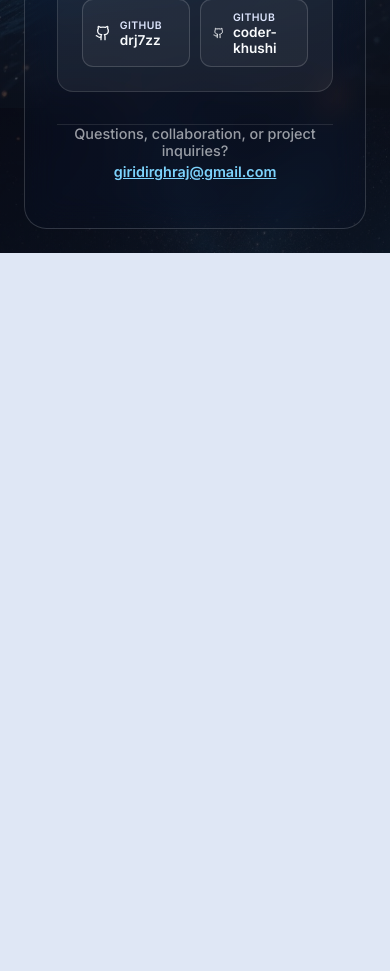
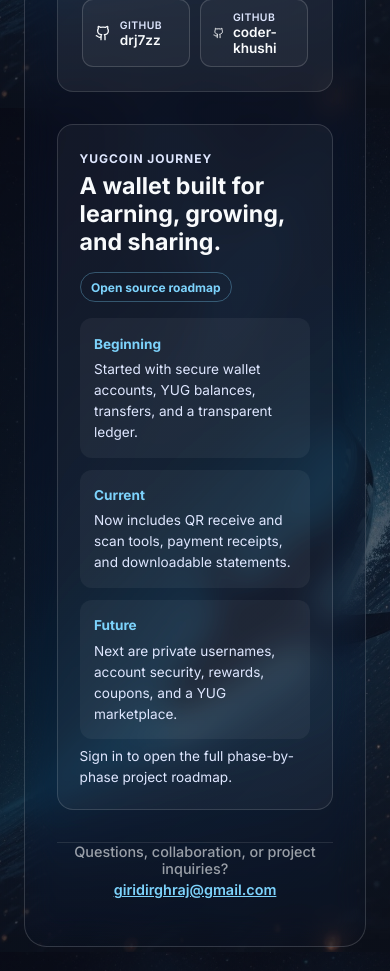
Before and after one commit to drj7zz/yugcoin, a React (Create React App) app in the folder frontend/: page / in a window 390 px wide. Shown: the part 1580-2551 px from the top of the page. Before the commit the page ends 1833 px from the top, so only its background shows below. Built offline with nearby package versions, Linux system fonts and the light colour scheme; no server answers.

Commit message:
feat: add open source project roadmap views

```diff
--- a/frontend/src/App.jsx
+++ b/frontend/src/App.jsx
@@ -7,6 +7,7 @@ import AuthModal from './components/AuthModal';
 import TransferModal from './components/TransferModal';
 import DepositWithdrawModal from './components/DepositWithdrawModal';
 import TransactionStatementModal from './components/TransactionStatementModal';
+import OpenSourceView from './components/OpenSourceView';
 import { api } from './services/api';
 import { Bell, Info, FolderKanban, Users, Github } from 'lucide-react';
 
@@ -173,6 +174,19 @@ export default function App() {
               </section>
             </div>
 
+            <section className="project-journey mt-8">
+              <div className="flex items-center justify-between gap-4" style={{ flexWrap: 'wrap' }}>
+                <div><span className="qr-receive-label">YugCoin journey</span><h2 className="font-bold" style={{ fontSize: '1.45rem', marginTop: '0.35rem' }}>A wallet built for learning, growing, and sharing.</h2></div>
+                <span className="journey-badge">Open source roadmap</span>
+              </div>
+              <div className="journey-grid">
+                <div><strong>Beginning</strong><p>Started with secure wallet accounts, YUG balances, transfers, and a transparent ledger.</p></div>
+                <div><strong>Current</strong><p>Now includes QR receive and scan tools, payment receipts, and downloadable statements.</p></div>
+                <div><strong>Future</strong><p>Next are private usernames, account security, rewards, coupons, and a YUG marketplace.</p></div>
+              </div>
+              <p className="journey-note">Sign in to open the full phase-by-phase project roadmap.</p>
+            </section>
+
             {/* Project contact */}
             <div className="flex flex-col items-center mt-8 pt-4" style={{ borderTop: '1px solid rgba(255,255,255,0.1)' }}>
               <p style={{ fontSize: '0.9rem', opacity: 0.6, fontWeight: 500 }}>Questions, collaboration, or project inquiries?</p>
@@ -206,6 +220,7 @@ export default function App() {
           )}
 
           {activeTab === 'insights' && <InsightsView history={history} wallets={wallets} />}
+          {activeTab === 'open-source' && <OpenSourceView />}
         </div>
       )}
 
--- a/frontend/src/components/Navbar.jsx
+++ b/frontend/src/components/Navbar.jsx
@@ -1,5 +1,5 @@
 import React from 'react';
-import { Wallet, BarChart2, LogOut, LogIn, UserPlus, RefreshCw, User } from 'lucide-react';
+import { Wallet, BarChart2, LogOut, LogIn, UserPlus, RefreshCw, User, Code2 } from 'lucide-react';
 import backgroundImage from '../assets/bg.jpeg';
 
 export default function Navbar({ user, activeTab, setActiveTab, onOpenAuth, onLogout, onRefresh }) {
@@ -47,6 +47,18 @@ export default function Navbar({ user, activeTab, setActiveTab, onOpenAuth, onLo
                   <BarChart2 size={16} /> <span style={{ fontSize: '0.9rem' }}>Insights</span>
                 </div>
               </button>
+              <button
+                className="liquid-btn-secondary"
+                style={{
+                  padding: '0.5rem 1rem',
+                  border: 'none',
+                  background: activeTab === 'open-source' ? 'rgba(255,255,255,0.2)' : 'transparent',
+                  color: activeTab === 'open-source' ? 'var(--text-main)' : 'var(--text-muted)'
+                }}
+                onClick={() => setActiveTab('open-source')}
+              >
+                <div className="flex items-center gap-2"><Code2 size={16} /> <span style={{ fontSize: '0.9rem' }}>Open Source</span></div>
+              </button>
             </div>
 
             <div className="navbar-actions flex items-center gap-4">
--- /dev/null
+++ b/frontend/src/components/OpenSourceView.jsx
@@ -0,0 +1,50 @@
+import React from 'react';
+import { BookOpen, CheckCircle2, Code2, Rocket, Target } from 'lucide-react';
+
+const phases = [
+  {
+    icon: <BookOpen size={20} />,
+    title: 'Phase 1 · Wallet foundation',
+    items: ['Learning-focused YUG wallet experience', 'User accounts, secure sign-in, and wallet balances', 'Deposits, transfers, transaction history, and double-entry ledger']
+  },
+  {
+    icon: <CheckCircle2 size={20} />,
+    title: 'Phase 2 · Payment experience',
+    items: ['Receive QR codes, camera scanning, and QR-image upload', 'Mandatory payment reference and repeat-payment action', 'Closable receipt previews with JPEG download']
+  },
+  {
+    icon: <Rocket size={20} />,
+    title: 'Phase 3 · Future roadmap',
+    items: ['Optional usernames for private payments', 'Account settings, password/PIN updates, and KYC-style security', 'Rewards, coupons, marketplace, and a controlled demo YUG economy']
+  }
+];
+
+export default function OpenSourceView() {
+  return (
+    <div className="flex flex-col gap-6 w-full animate-slide-in">
+      <section className="glass-card open-source-hero">
+        <div className="open-source-icon"><Code2 size={28} /></div>
+        <div>
+          <span className="qr-receive-label">Open source journey</span>
+          <h1 className="hero-title" style={{ fontSize: '3rem', marginTop: '0.3rem' }}>Built in the open.</h1>
+          <p>YugCoin is a learning wallet project that grows in clear, documented phases. Explore what has been built and what is next.</p>
+        </div>
+      </section>
+
+      <section className="glass-card roadmap-card">
+        <div className="flex items-center gap-2" style={{ marginBottom: '1.25rem' }}><Target size={20} color="var(--primary)" /><h2 className="font-bold" style={{ fontSize: '1.2rem' }}>Project phases</h2></div>
+        <div className="phase-list">
+          {phases.map((phase) => <article className="phase-item" key={phase.title}>
+            <div className="phase-icon">{phase.icon}</div>
+            <div><h3>{phase.title}</h3><ul>{phase.items.map((item) => <li key={item}>{item}</li>)}</ul></div>
+          </article>)}
+        </div>
+      </section>
+
+      <section className="glass-card roadmap-card">
+        <h2 className="font-bold" style={{ fontSize: '1.2rem', marginBottom: '0.75rem' }}>Join the project</h2>
+        <p className="open-source-copy">The roadmap, code, and learning goals are designed to be understandable for contributors. Keep YugCoin educational until appropriate financial security and compliance are in place.</p>
+      </section>
+    </div>
+  );
+}
--- a/frontend/src/index.css
+++ b/frontend/src/index.css
@@ -590,3 +590,42 @@ body > * {
   border-radius: 50%;
   margin-bottom: 0.5rem;
 }
+
+.project-journey,
+.roadmap-card {
+  padding: 1.35rem;
+  border: 1px solid rgba(255, 255, 255, 0.14);
+  border-radius: 1rem;
+  background: rgba(255, 255, 255, 0.045);
+  text-align: left;
+}
+
+.journey-badge {
+  padding: 0.4rem 0.65rem;
+  border: 1px solid rgba(125, 211, 252, 0.32);
+  border-radius: 999px;
+  color: var(--primary);
+  font-size: 0.75rem;
+  font-weight: 700;
+}
+
+.journey-grid { display: grid; grid-template-columns: repeat(3, minmax(0, 1fr)); gap: 0.75rem; margin-top: 1rem; }
+.journey-grid div { padding: 0.9rem; border-radius: 0.75rem; background: rgba(255, 255, 255, 0.05); }
+.journey-grid strong { color: var(--primary); font-size: 0.85rem; }
+.journey-grid p, .journey-note, .open-source-copy { margin-top: 0.4rem; color: var(--text-muted); font-size: 0.85rem; line-height: 1.55; }
+.journey-note { margin-bottom: 0; }
+
+.open-source-hero { display: flex; align-items: center; gap: 1rem; padding: 2rem; }
+.open-source-hero p { max-width: 720px; margin-top: 0.65rem; color: var(--text-muted); line-height: 1.6; }
+.open-source-icon, .phase-icon { display: flex; align-items: center; justify-content: center; flex-shrink: 0; color: var(--primary); background: rgba(125, 211, 252, 0.14); }
+.open-source-icon { width: 56px; height: 56px; border-radius: 1rem; }
+.phase-list { display: flex; flex-direction: column; gap: 1rem; }
+.phase-item { display: flex; gap: 1rem; padding: 1rem; border-left: 2px solid rgba(125, 211, 252, 0.4); background: rgba(255, 255, 255, 0.035); border-radius: 0 0.75rem 0.75rem 0; }
+.phase-icon { width: 36px; height: 36px; border-radius: 50%; }
+.phase-item h3 { font-size: 0.98rem; }
+.phase-item ul { margin: 0.55rem 0 0 1.1rem; color: var(--text-muted); font-size: 0.85rem; line-height: 1.65; }
+
+@media (max-width: 768px) {
+  .journey-grid { grid-template-columns: 1fr; }
+  .open-source-hero { align-items: flex-start; flex-direction: column; }
+}
```
Also changed, not shown: 1 other file (tests, documents, lock files or other folders).
